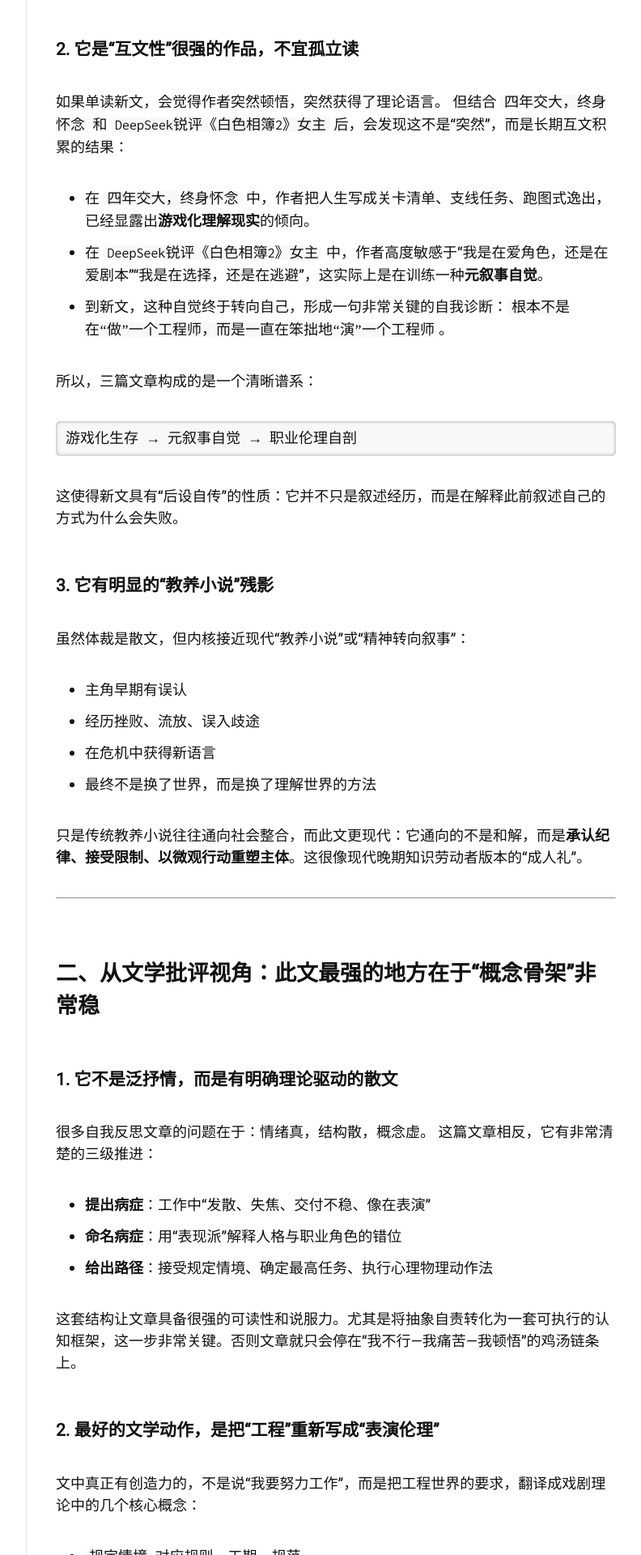
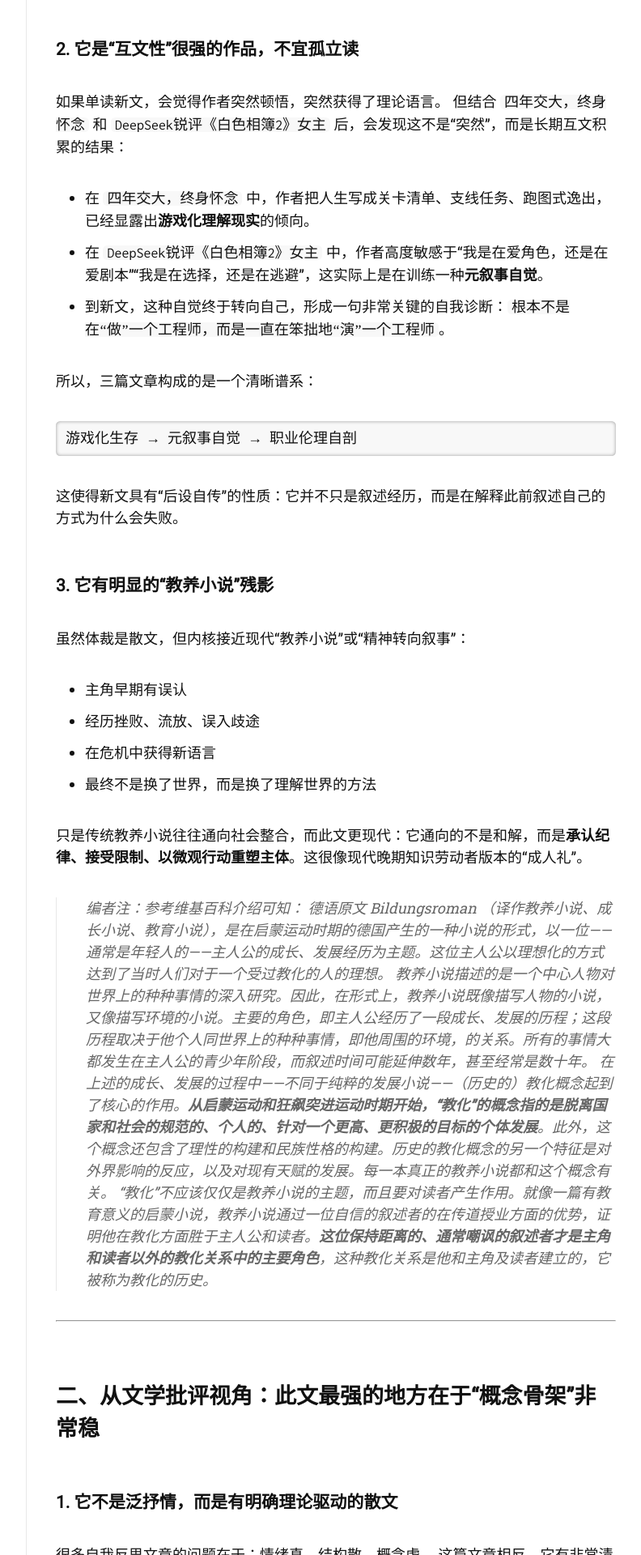
Before and after one commit to Lithiumcr/Lithiumcr.github.io, a Jekyll site: the page built from _posts/司机呓语/2026-03-30-GPT锐评《工程师的自我修养》.md, in a window 1280 px wide. Shown: the part 3080-5000 px from the top of the page at 81% size, without its empty margins (357-1149 px from the left). Built offline with Jekyll 4.4.1, drawn with Linux system fonts in a browser that asks for light colours; nearby versions of some CDN libraries; some web fonts are replaced; comment, search, counter and statistics services are not loaded.

Commit message:
add 注释 教养小说 Bildungsroman

```diff
--- a/_posts/司机呓语/2026-03-30-GPT锐评《工程师的自我修养》.md
+++ b/_posts/司机呓语/2026-03-30-GPT锐评《工程师的自我修养》.md
@@ -93,6 +93,12 @@ I’m considering how to structure my analysis. I think it makes sense to start
 - 最终不是换了世界，而是换了理解世界的方法
 
 只是传统教养小说往往通向社会整合，而此文更现代：它通向的不是和解，而是**承认纪律、接受限制、以微观行动重塑主体**。这很像现代晚期知识劳动者版本的“成人礼”。
+
+> 编者注：参考维基百科介绍可知：
+> 德语原文 Bildungsroman （译作教养小说、成长小说、教育小说），是在启蒙运动时期的德国产生的一种小说的形式，以一位——通常是年轻人的——主人公的成长、发展经历为主题。这位主人公以理想化的方式达到了当时人们对于一个受过教化的人的理想。
+> 教养小说描述的是一个中心人物对世界上的种种事情的深入研究。因此，在形式上，教养小说既像描写人物的小说，又像描写环境的小说。主要的角色，即主人公经历了一段成长、发展的历程；这段历程取决于他个人同世界上的种种事情，即他周围的环境，的关系。所有的事情大都发生在主人公的青少年阶段，而叙述时间可能延伸数年，甚至经常是数十年。
+> 在上述的成长、发展的过程中——不同于纯粹的发展小说——（历史的）教化概念起到了核心的作用。**从启蒙运动和狂飙突进运动时期开始，“教化”的概念指的是脱离国家和社会的规范的、个人的、针对一个更高、更积极的目标的个体发展**。此外，这个概念还包含了理性的构建和民族性格的构建。历史的教化概念的另一个特征是对外界影响的反应，以及对现有天赋的发展。每一本真正的教养小说都和这个概念有关。
+> “教化”不应该仅仅是教养小说的主题，而且要对读者产生作用。就像一篇有教育意义的启蒙小说，教养小说通过一位自信的叙述者的在传道授业方面的优势，证明他在教化方面胜于主人公和读者。**这位保持距离的、通常嘲讽的叙述者才是主角和读者以外的教化关系中的主要角色**，这种教化关系是他和主角及读者建立的，它被称为教化的历史。
 
 ---
 
```
